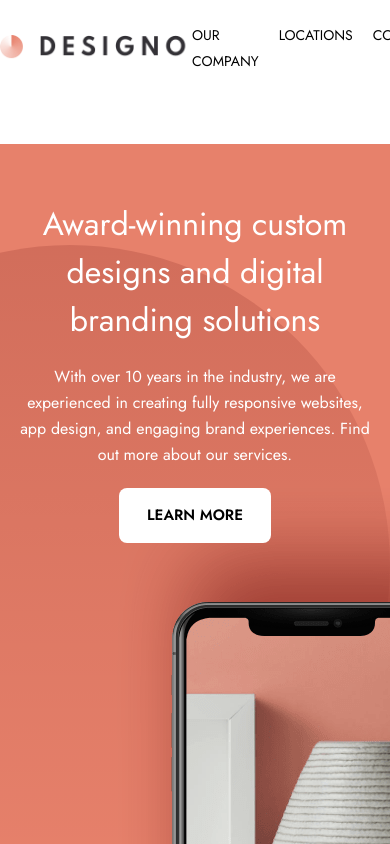
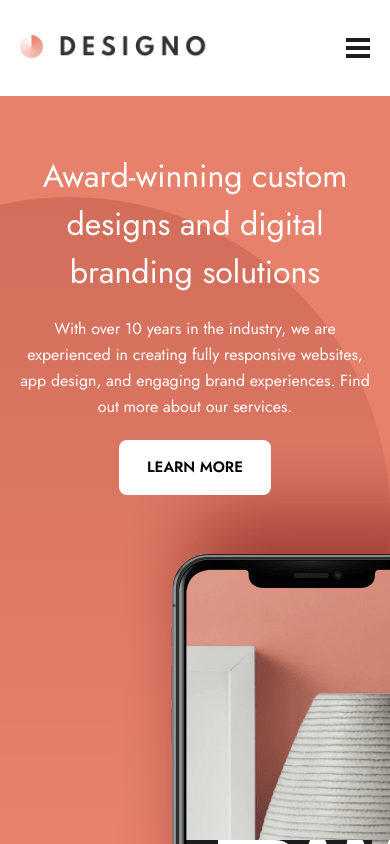
Before and after one commit to Oz996/Designo, a React (Vite) app: page / in a window 390 px wide. Shown: the top 844 px of the page. Built offline with nearby package versions, Linux system fonts and the light colour scheme.

Commit message:
added hamburger meny for mobile navbar

```diff
--- a/src/components/shared/Header.tsx
+++ b/src/components/shared/Header.tsx
@@ -1,9 +1,15 @@
 import { Link } from "react-router-dom";
 import Logo from "../../assets/shared/desktop/logo-dark.png";
+import Hamburger from "../../assets/shared/mobile/icon-hamburger.svg";
+import Close from "../../assets/shared/mobile/icon-close.svg";
+import { useState } from "react";
 
 const Header = () => {
+  const [mobileNavbar, setMobileNavbar] = useState(false);
   return (
-    <header className="h-[6rem] flex w-full absolute left-0 top-0 right-0">
+    <>
+      {/* desktop navbar */}
+      <header className="max-sm:hidden h-[6rem] sm:flex w-full absolute left-0 top-0 right-0">
         <div className="container py-5 flex justify-between items-center">
           <img src={Logo} alt="Logo" className="w-48 cursor-pointer" />
           <nav aria-label="primary">
@@ -21,6 +27,46 @@ const Header = () => {
           </nav>
         </div>
       </header>
+      {/* mobile navbar */}
+      <header className="flex h-[6rem] sm:hidden w-full absolute left-0 top-0 right-0">
+        <div className="container px-5 py-5 flex justify-between items-center relative">
+          <img src={Logo} alt="Logo" className="w-48 cursor-pointer" />
+          <button>
+            {mobileNavbar ? (
+              <img
+                src={Close}
+                alt="open navbar"
+                onClick={() => setMobileNavbar(false)}
+              />
+            ) : (
+              <img
+                src={Hamburger}
+                alt="open navbar"
+                onClick={() => setMobileNavbar(true)}
+              />
+            )}
+          </button>
+          {mobileNavbar && (
+            <nav
+              aria-label="primary"
+              className=" absolute left-0 top-[5.9rem] z-20 w-full h-[14.5rem] bg-black-light"
+            >
+              <ul className="text-[24px] text-white tracking-[2px] uppercase flex flex-col gap-5 px-5 py-10">
+                <li>
+                  <Link to="#">our company</Link>
+                </li>
+                <li>
+                  <Link to="#">locations</Link>
+                </li>
+                <li>
+                  <Link to="#">contact</Link>
+                </li>
+              </ul>
+            </nav>
+          )}
+        </div>
+      </header>
+    </>
   );
 };
 
--- a/src/components/shared/Layout.tsx
+++ b/src/components/shared/Layout.tsx
@@ -6,7 +6,7 @@ const Layout = () => {
   return (
     <>
       <Header />
-      <main className="container w-screen h-screen pt-36">
+      <main className="container w-screen h-screen pt-24 sm:pt-32">
         <Outlet />
       </main>
       <Footer />
```
Lines whose indentation alone changed are shown as unchanged.
